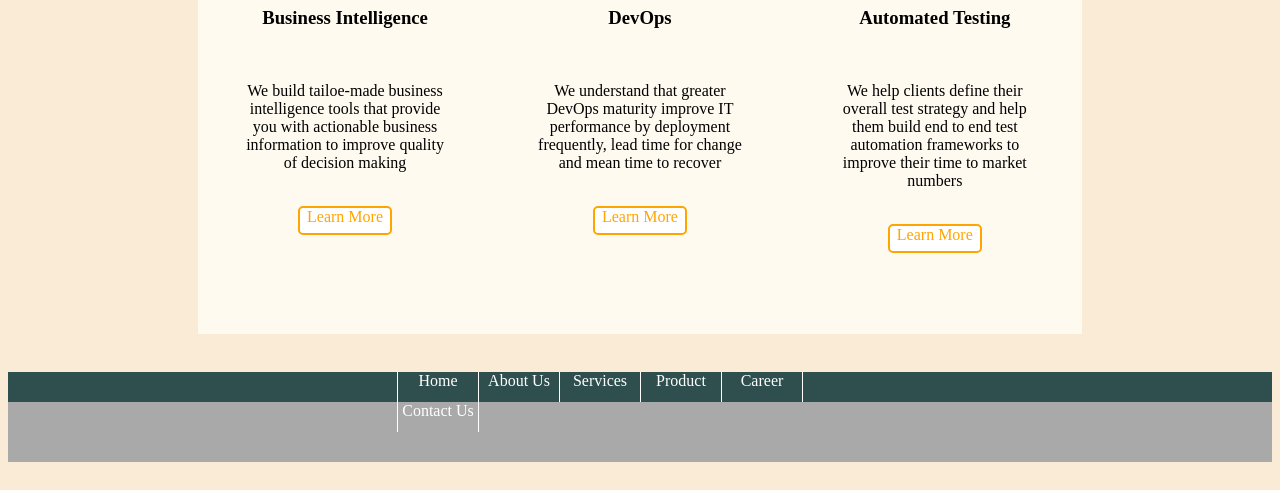
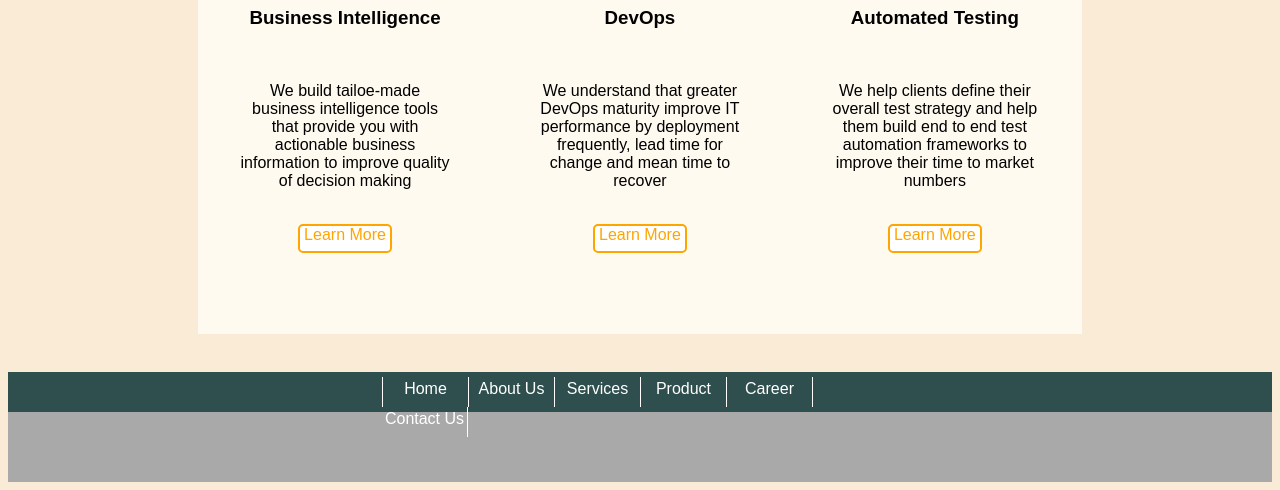
Before and after one commit to abhishek054/Assignment1, a plain HTML site: page BootStrapImplementation/index.html in a window 1280 px wide. Shown: the part 594-1084 px from the top of the page. Drawn offline with Linux system fonts and the light colour scheme.

Commit message:
morming 2

```diff
--- a/BootStrapImplementation/index.html
+++ b/BootStrapImplementation/index.html
@@ -38,7 +38,7 @@
             <div class="menu">Services</div>
             <div class="menu">Product</div>
             <div class="menu">Career</div>
-            <div style="width:50%; float:left; height:40px"></div>
+            <div style="width:40%; float:left; height:40px"></div>
             <div class="menu" style="border-left:0.5px solid gold">Contact Us</div>
         </div>
     </section>
@@ -96,13 +96,13 @@
     <footer>
         <div class="submenu">
             <center>
-                <div style="width:486px; height:30px">
+                <div style="width:516px; height:25px; padding-top:5px">
                     <div class="menu2" style="border-left:0.5px solid white">Home</div>
                     <div class="menu2">About Us</div>
                     <div class="menu2">Services</div>
                     <div class="menu2">Product</div>
                     <div class="menu2">Career</div>
-                    <div class="menu2" style="border-left:0.5px solid white">Contact Us</div>
+                    <div class="menu2">Contact Us</div>
                 </div>
             </center>
         </div>
--- a/BootStrapImplementation/logo.css
+++ b/BootStrapImplementation/logo.css
@@ -23,10 +23,12 @@
 }
 body{
     background-color:antiquewhite;
+    font-family:Arial;
 }
 .menu{
     border-right:0.5px solid gold;
     /*border-left:0.5px solid grey;*/
+    font-size:16px;
     width:80px;
     height:40px;
     float:left;
@@ -50,7 +52,7 @@ body{
 .submenu {
     background-color: darkslategrey;
     width: 100%;
-    height: 30px;
+    height: 40px;
 }
 .connect {
     height: 35px;
@@ -67,18 +69,19 @@ body{
 .end{
     background-color:darkgrey;
     width:100%;
-    height:60px;
+    height:70px;
 }
 .menu2 {
     border-right: 0.5px solid white;
     /*border-left:0.5px solid grey;*/
-    width: 80px;
-    height: 30px;
+    width: 85px;
+    height: 25px;
     float: left;
     text-align: center;
     vertical-align: middle;
     color:white;
-    /*padding-top:5px;*/
+    padding-top:2.5px;
+    padding-bottom:2.5px;
     text-align:center;
 }
 .menu2:hover{
```
